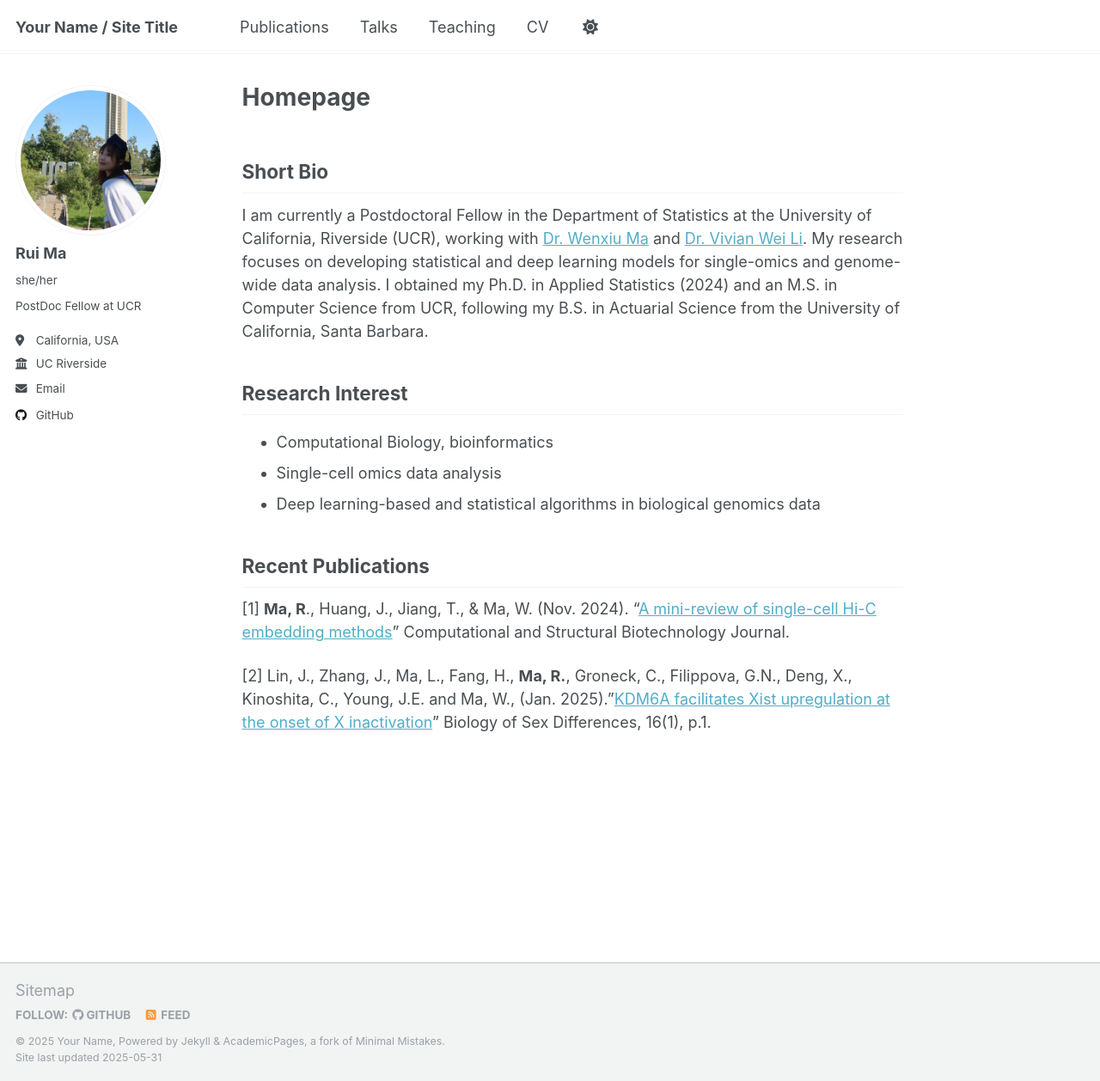
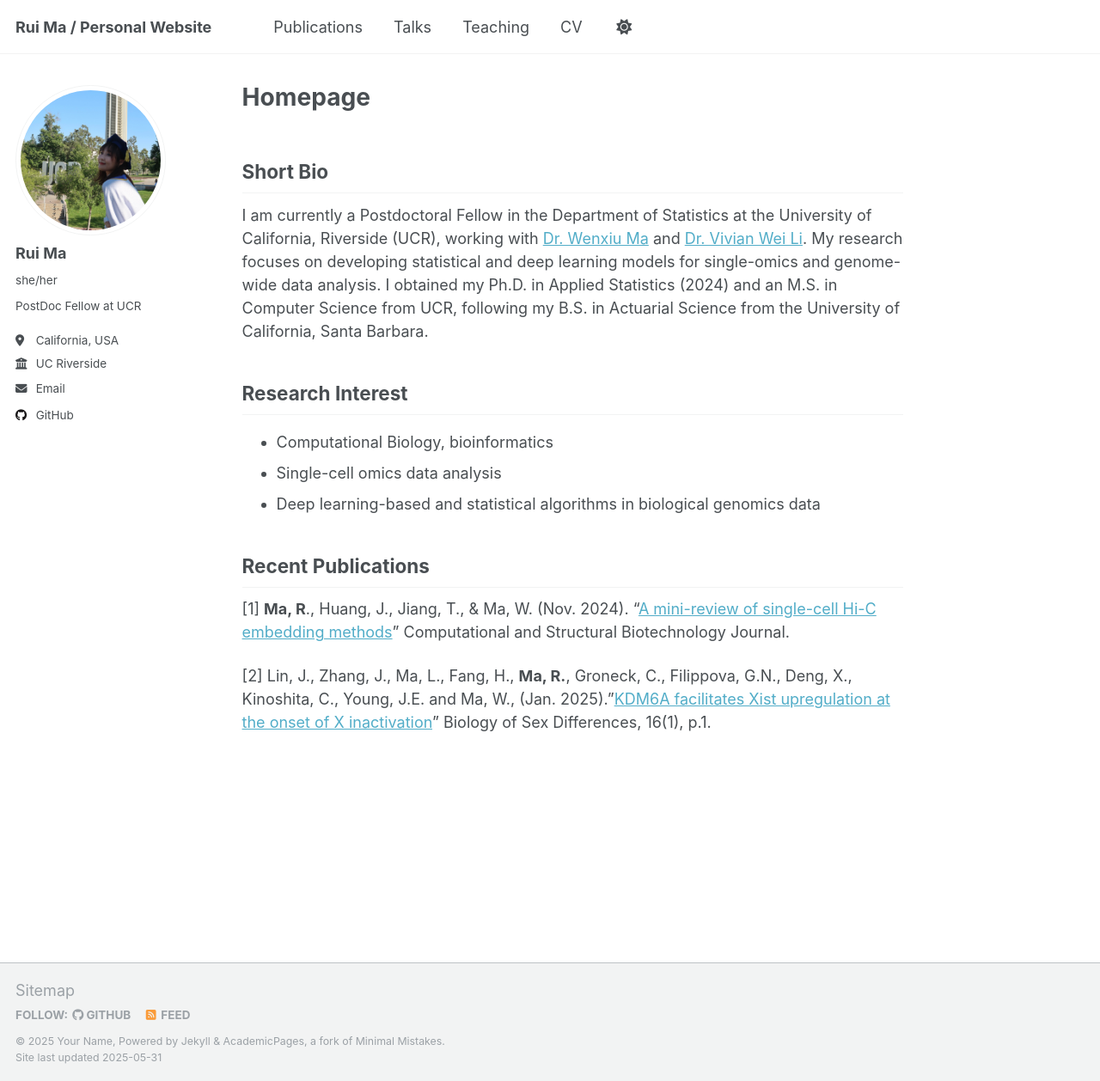
Before and after one commit to rma045/ruima, a Jekyll site: the page built from _pages/about.md, in a window 1280 px wide and 1258 px high. Shown: the whole window at 86% size. Built offline with Jekyll 4.4.1, drawn with Linux system fonts in a browser that asks for light colours.

Commit message:
Update _config.yml

```diff
--- a/_config.yml
+++ b/_config.yml
@@ -9,11 +9,11 @@
 # Basic Site Settings
 locale                   : "en-US"
 site_theme               : "default"
-title                    : "Your Name / Site Title"
+title                    : "Rui Ma / Personal Website"
 title_separator          : "-"
 name                     : &name "Your Name"
 description              : &description "personal description"
-url                      : https://academicpages.github.io # the base hostname & protocol for your site e.g. "https://[your GitHub username].github.io" or if you already have some other page hosted on Github then use "https://[your GitHub username].github.io/[Your Repo Name]"
+url                      : https://ruima-stats.github.io/homepage # the base hostname & protocol for your site e.g. "https://[your GitHub username].github.io" or if you already have some other page hosted on Github then use "https://[your GitHub username].github.io/[Your Repo Name]"
 baseurl                  : "" # the subpath of your site, e.g. "/blog"
 repository               : "academicpages/academicpages.github.io"
 
```
